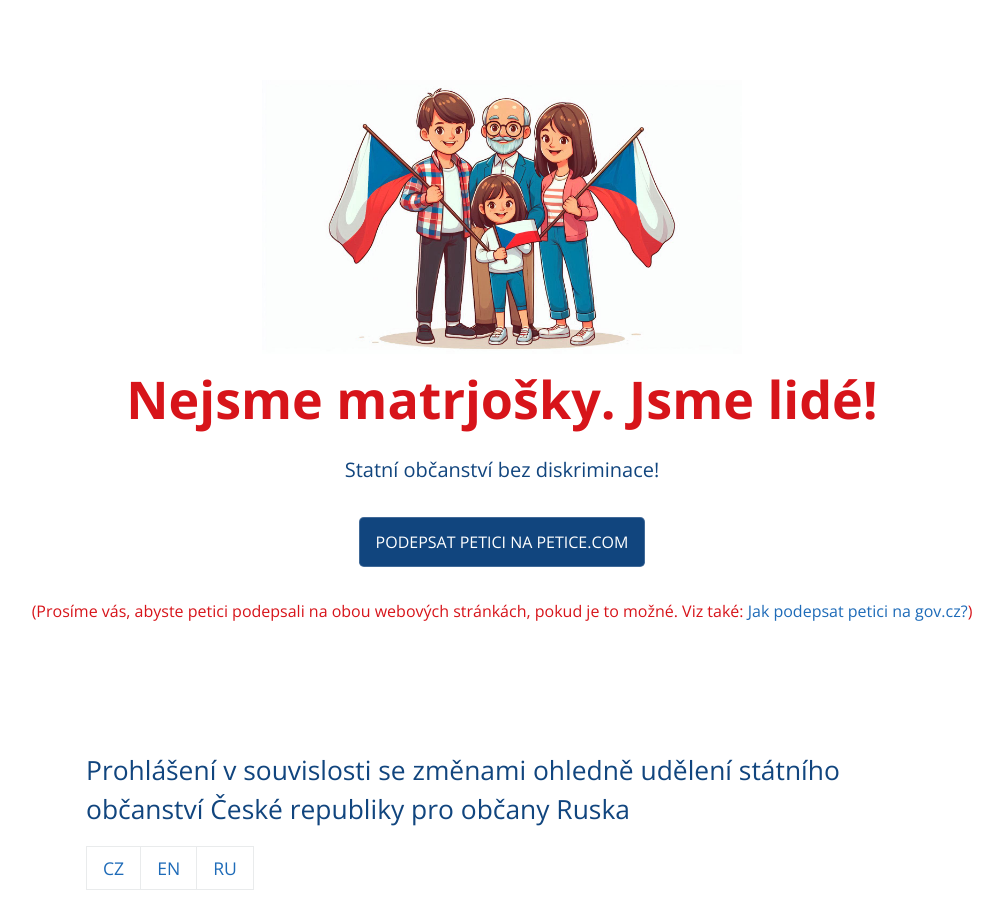
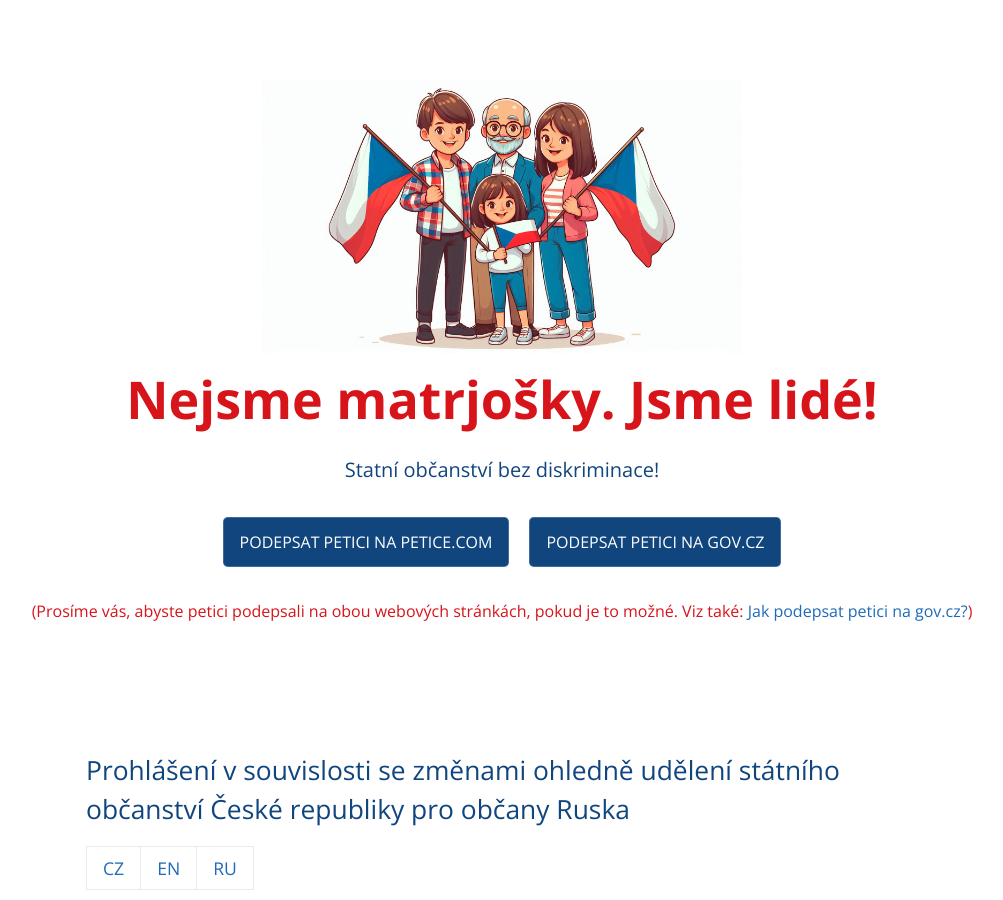
Before and after one commit to thewulf7/jsmelide, a Jekyll site: the page built from index.md, in a window 1280 px wide and 900 px high. Shown: the whole window, without its empty margins (138-1141 px from the left). Built offline with Jekyll 4.4.1, drawn with Linux system fonts in a browser that asks for light colours; comment, search, counter and statistics services are not loaded; our own code applies the rules of GitHub Pages for plain Markdown files.

Commit message:
Update _config.yml

```diff
--- a/_config.yml
+++ b/_config.yml
@@ -2,10 +2,10 @@ title: Nejsme matrjošky. Jsme lidé!
 description: Statní občanství bez diskriminace!
 banner_image: /assets/images/banner.jpeg
 show_sign_petition: true
-show_sign_petition_gov: false
+show_sign_petition_gov: true
 petice:
   com: https://www.petice.com/petice_za_statni_obanstvi_bez_diskriminace#form
-  gov: https://gov.cz
+  gov: https://portal.gov.cz/e-petice/849-petice-za-statni-obcanstvi-bez-diskriminace
 github:
   is_project_page: true
   repository_name: jsmelide.cz
```
